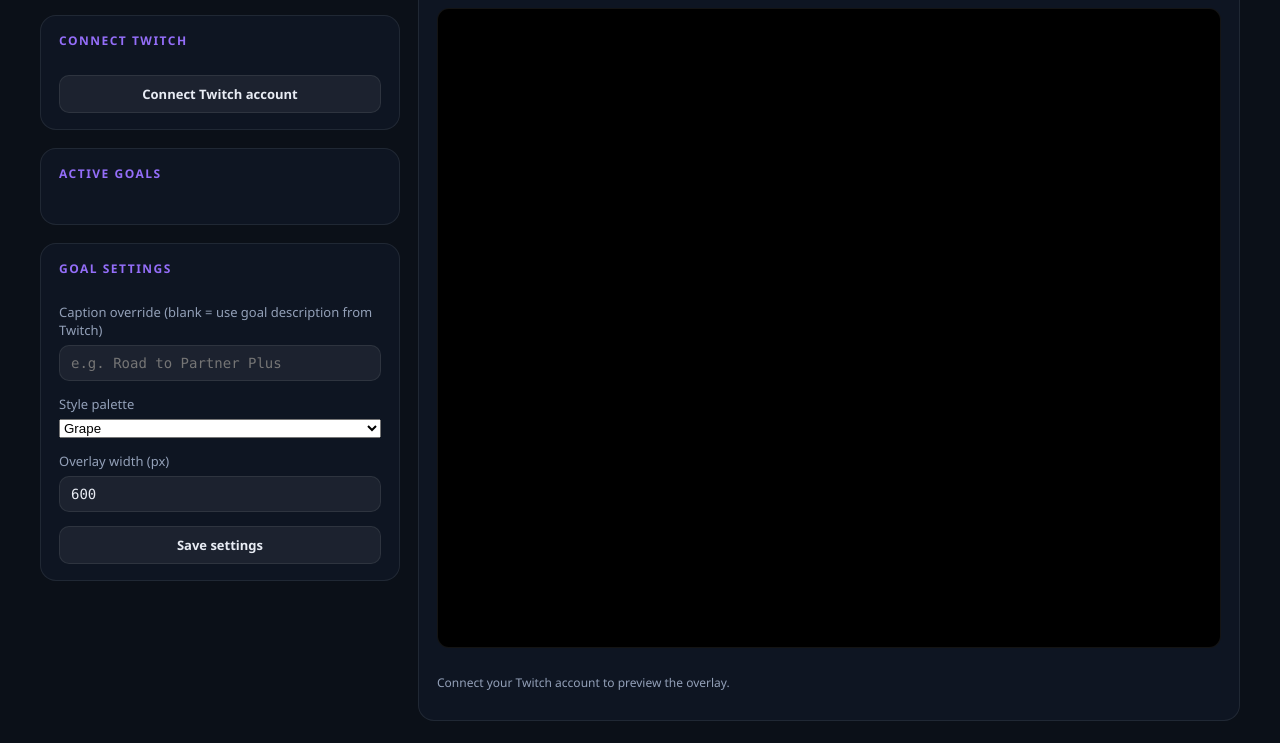
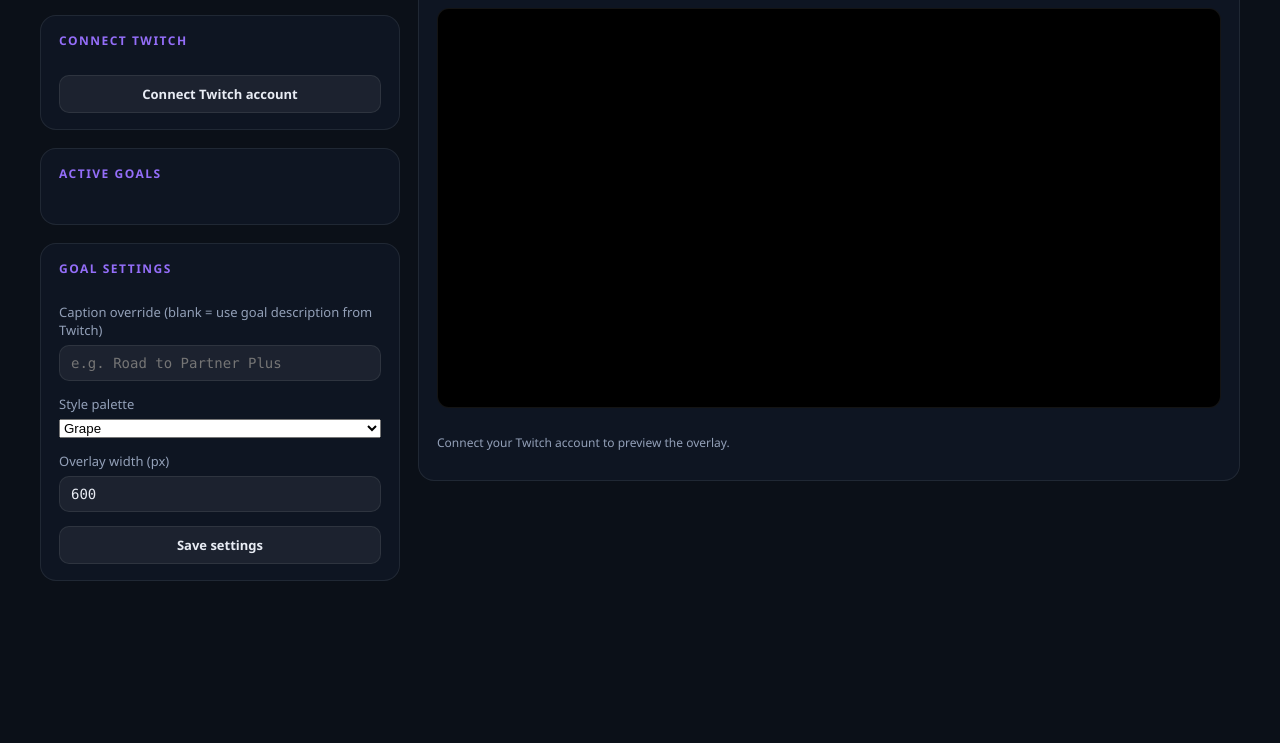
Before and after one commit to Darodrian/goal-overlay, a website with bundled scripts: page dashboard.html in a window 1280 px wide. Shown: the part 74-817 px from the top of the page. Built offline with nearby package versions, Linux system fonts and the light colour scheme.

Commit message:
Adjust preview shell height in dashboard CSS for improved layout

```diff
--- a/css/dashboard.css
+++ b/css/dashboard.css
@@ -63,5 +63,5 @@ button:disabled { opacity: 0.35; cursor: default; }
 .test-row { display: flex; gap: 8px; margin-bottom: 10px; flex-wrap: wrap; }
 .test-row button { flex: 1 1 auto; min-width: 0; padding: 8px 10px; font-size: 12px; }
 .panel-test .test-row { gap: 6px; }
-#preview-shell { position: relative; width: 100%; height: 640px; border-radius: 12px; overflow: hidden; border: 1px solid var(--line); background: #000; display: flex; align-items: center; justify-content: center; }
+#preview-shell { position: relative; width: 100%; height: 400px; border-radius: 12px; overflow: hidden; border: 1px solid var(--line); background: #000; display: flex; align-items: center; justify-content: center; }
 #preview { width: 100%; height: 100%; border: 0; display: block; }
```
